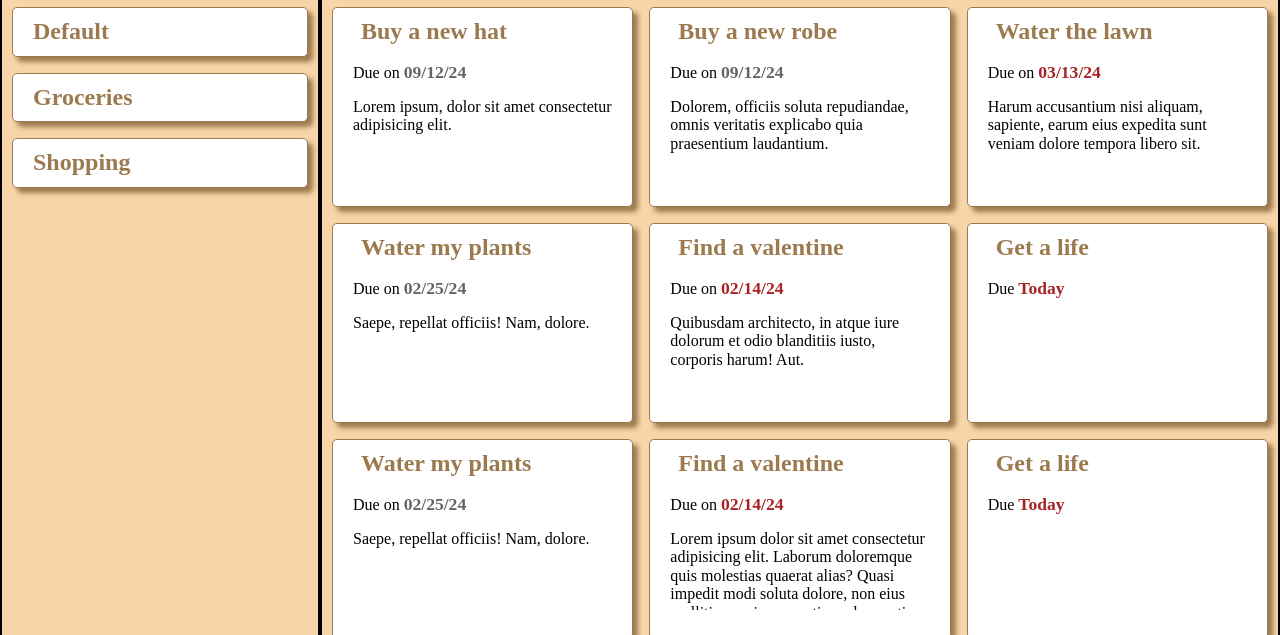
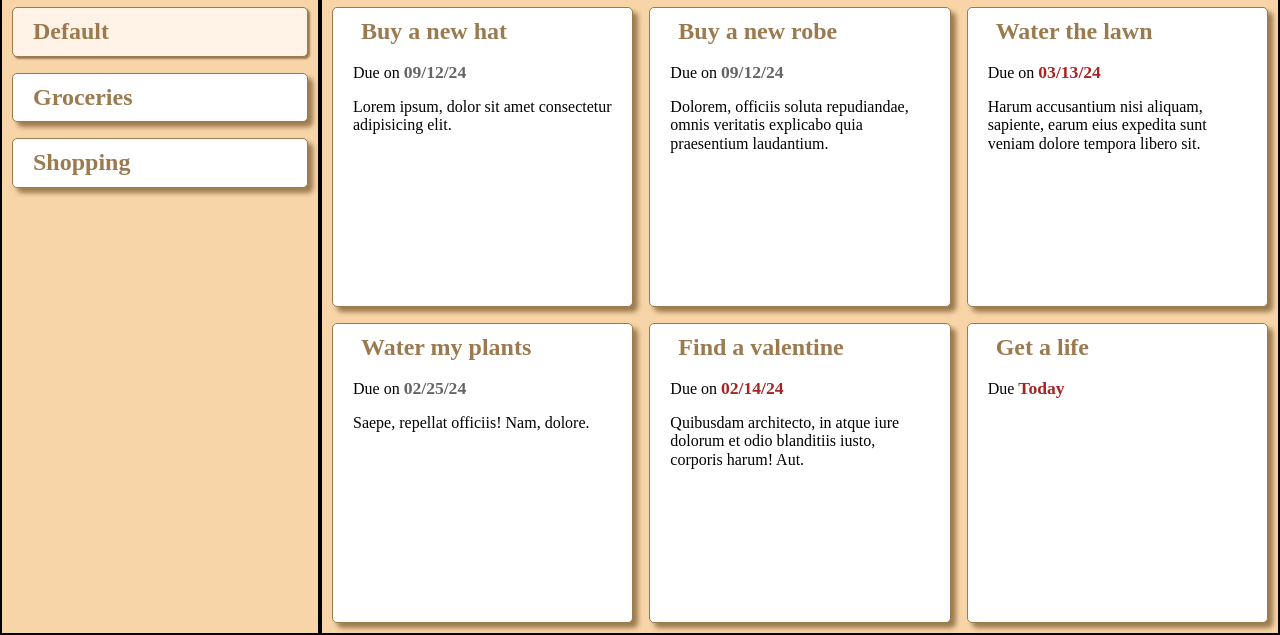
Before and after one commit to davidstaab/odin-todo-list, a plain HTML site: page design/mockup.html in a window 1280 px wide. Shown: the part 165-800 px from the top of the page. Drawn offline with Linux system fonts and the light colour scheme.

Commit message:
Tweaked mockup design

```diff
--- a/design/mockup.css
+++ b/design/mockup.css
@@ -59,6 +59,7 @@ h3 {
 .lists-area {
     /* Grid item */
     grid-area: lists;
+    min-height: 0; /* Don't overflow assigned grid area when content is large */
 
     /* Grid container */
     display: grid;
@@ -94,13 +95,14 @@ h3 {
     justify-content: flex-start;
     gap: 16px;
 
-    height: calc(100vh - calc(var(--page-header-height) + var(--app-heading-height)));
+    height: 100%;
     overflow-y: auto;
 }
 
 .items-area {
     /* Grid item */
     grid-area: items;
+    min-height: 0; /* Don't overflow assigned grid area when content is large */
 
     /* Grid container */
     display: grid;
@@ -135,7 +137,7 @@ h3 {
     grid-template-columns: repeat(auto-fit, minmax(300px, 1fr));
     gap: 16px;
 
-    height: calc(100vh - calc(var(--page-header-height) + var(--app-heading-height)));
+    height: 100%;
     overflow-y: auto;
 }
 
@@ -157,6 +159,7 @@ h3 {
     --dark-purple: rgb(38, 49, 96);
     --sunset: rgb(248, 213, 168);
     --dark-sunset: rgb(155, 122, 79);
+    --selected-bg: rgb(254, 243, 230);
 }
 
 header {
@@ -200,6 +203,11 @@ header {
 
 .list-card .title {
     color: var(--dark-sunset);
+}
+
+.list-card.selected {
+    background-color: var(--selected-bg);
+    box-shadow: 2px 2px 2px var(--dark-sunset);
 }
 
 .items-area {
--- a/design/mockup.html
+++ b/design/mockup.html
@@ -21,7 +21,7 @@
           <button type="button" class="new-btn"><span class="iconify" data-icon="mdi-playlist-plus"></span></button>
         </div>
         <div class="lists-list">
-          <div class="list-card">
+          <div class="list-card selected">
             <h2 class="title">Default</h2>
           </div>
           <div class="list-card">
@@ -56,47 +56,17 @@
             <p class="description">Harum accusantium nisi aliquam, sapiente, earum eius expedita sunt veniam dolore tempora libero sit.</p>
           </div>
           <div class="item-card">
-            <h2 class="title"><span class="iconify priority" data-icon="mdi-clock-outline" style="color: white; background-color: darkgray"></span>Water my plants</h2>
+            <h2 class="title"><span class="iconify priority" data-icon="mdi-clock-outline" style="color: white; background-color: rgb(155, 122, 79)"></span>Water my plants</h2>
             <p class="due">Due on <span class="date" style="color: rgb(102, 101, 101);">02/25/24</span></p>
             <p class="description">Saepe, repellat officiis! Nam, dolore.</p>
           </div>
           <div class="item-card">
-            <h2 class="title"><span class="iconify priority" data-icon="mdi-clock-outline" style="color: white; background-color: darkgray"></span>Find a valentine</h2>
+            <h2 class="title"><span class="iconify priority" data-icon="mdi-clock-outline" style="color: white; background-color: rgb(155, 122, 79)"></span>Find a valentine</h2>
             <p class="due">Due on <span class="date" style="color: rgb(168, 35, 35);">02/14/24</span></p>
             <p class="description">Quibusdam architecto, in atque iure dolorum et odio blanditiis iusto, corporis harum! Aut.</p>
           </div>
           <div class="item-card">
-            <h2 class="title"><span class="iconify priority" data-icon="mdi-clock-outline" style="color: white; background-color: darkgray"></span>Get a life</h2>
-            <p class="due">Due <span class="date" style="color: rgb(168, 35, 35);">Today</span></p>
-            <p class="description"></p>
-          </div>
-          <div class="item-card">
-            <h2 class="title"><span class="iconify priority" data-icon="mdi-clock-outline" style="color: white; background-color: darkgray"></span>Water my plants</h2>
-            <p class="due">Due on <span class="date" style="color: rgb(102, 101, 101);">02/25/24</span></p>
-            <p class="description">Saepe, repellat officiis! Nam, dolore.</p>
-          </div>
-          <div class="item-card">
-            <h2 class="title"><span class="iconify priority" data-icon="mdi-clock-outline" style="color: white; background-color: darkgray"></span>Find a valentine</h2>
-            <p class="due">Due on <span class="date" style="color: rgb(168, 35, 35);">02/14/24</span></p>
-            <p class="description">Lorem ipsum dolor sit amet consectetur adipisicing elit. Laborum doloremque quis molestias quaerat alias? Quasi impedit modi soluta dolore, non eius mollitia sequi accusantium obcaecati nostrum magni assumenda cumque tempora. Quibusdam architecto, in atque iure dolorum et odio blanditiis iusto, corporis harum! Aut.</p>
-          </div>
-          <div class="item-card">
-            <h2 class="title"><span class="iconify priority" data-icon="mdi-clock-outline" style="color: white; background-color: darkgray"></span>Get a life</h2>
-            <p class="due">Due <span class="date" style="color: rgb(168, 35, 35);">Today</span></p>
-            <p class="description"></p>
-          </div>
-          <div class="item-card">
-            <h2 class="title"><span class="iconify priority" data-icon="mdi-clock-outline" style="color: white; background-color: darkgray"></span>Water my plants</h2>
-            <p class="due">Due on <span class="date" style="color: rgb(102, 101, 101);">02/25/24</span></p>
-            <p class="description">Saepe, repellat officiis! Nam, dolore.</p>
-          </div>
-          <div class="item-card">
-            <h2 class="title"><span class="iconify priority" data-icon="mdi-clock-outline" style="color: white; background-color: darkgray"></span>Find a valentine</h2>
-            <p class="due">Due on <span class="date" style="color: rgb(168, 35, 35);">02/14/24</span></p>
-            <p class="description">Quibusdam architecto, in atque iure dolorum et odio blanditiis iusto, corporis harum! Aut.</p>
-          </div>
-          <div class="item-card">
-            <h2 class="title"><span class="iconify priority" data-icon="mdi-clock-outline" style="color: white; background-color: darkgray"></span>Get a life</h2>
+            <h2 class="title"><span class="iconify priority" data-icon="mdi-clock-outline" style="color: white; background-color: rgb(155, 122, 79)"></span>Get a life</h2>
             <p class="due">Due <span class="date" style="color: rgb(168, 35, 35);">Today</span></p>
             <p class="description"></p>
           </div>
```
